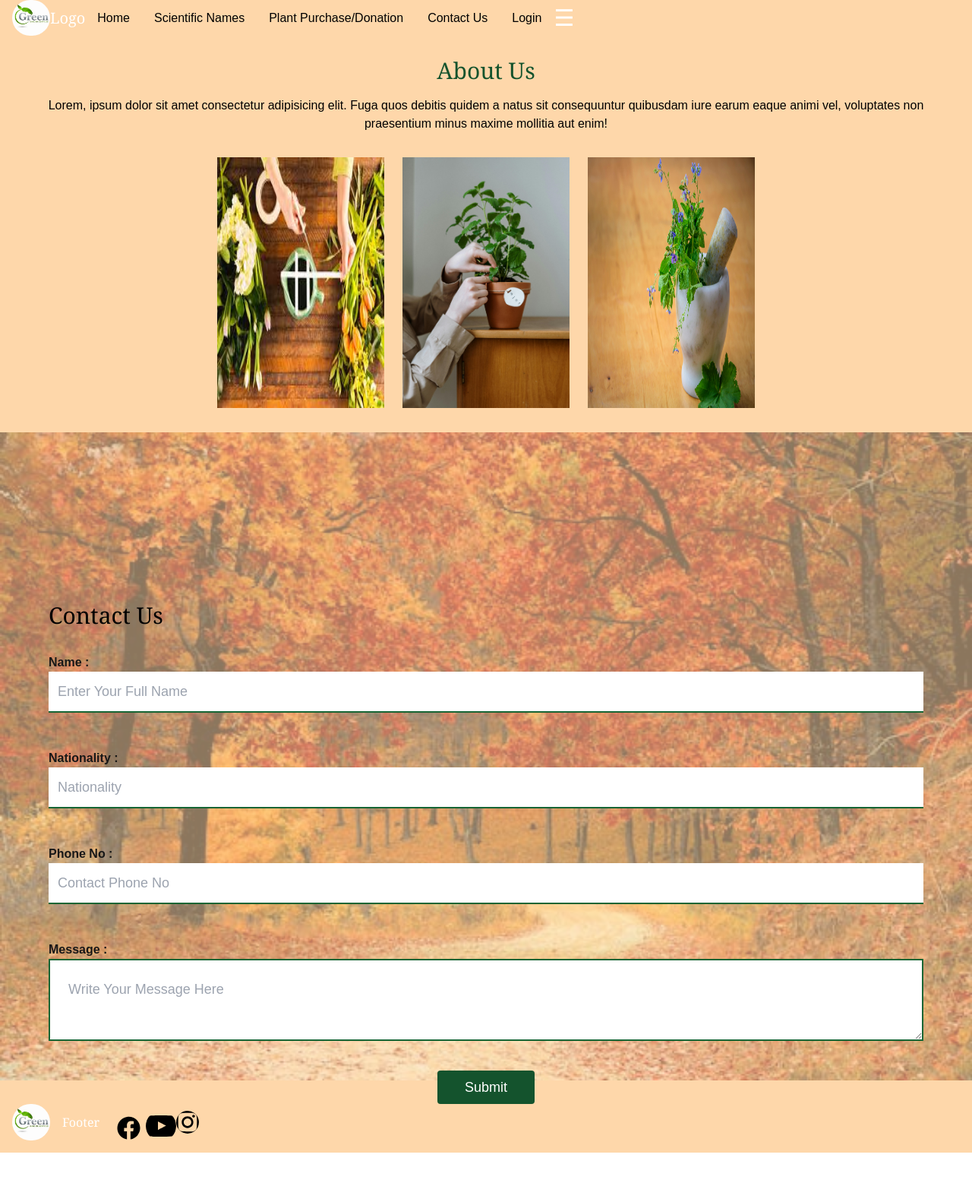
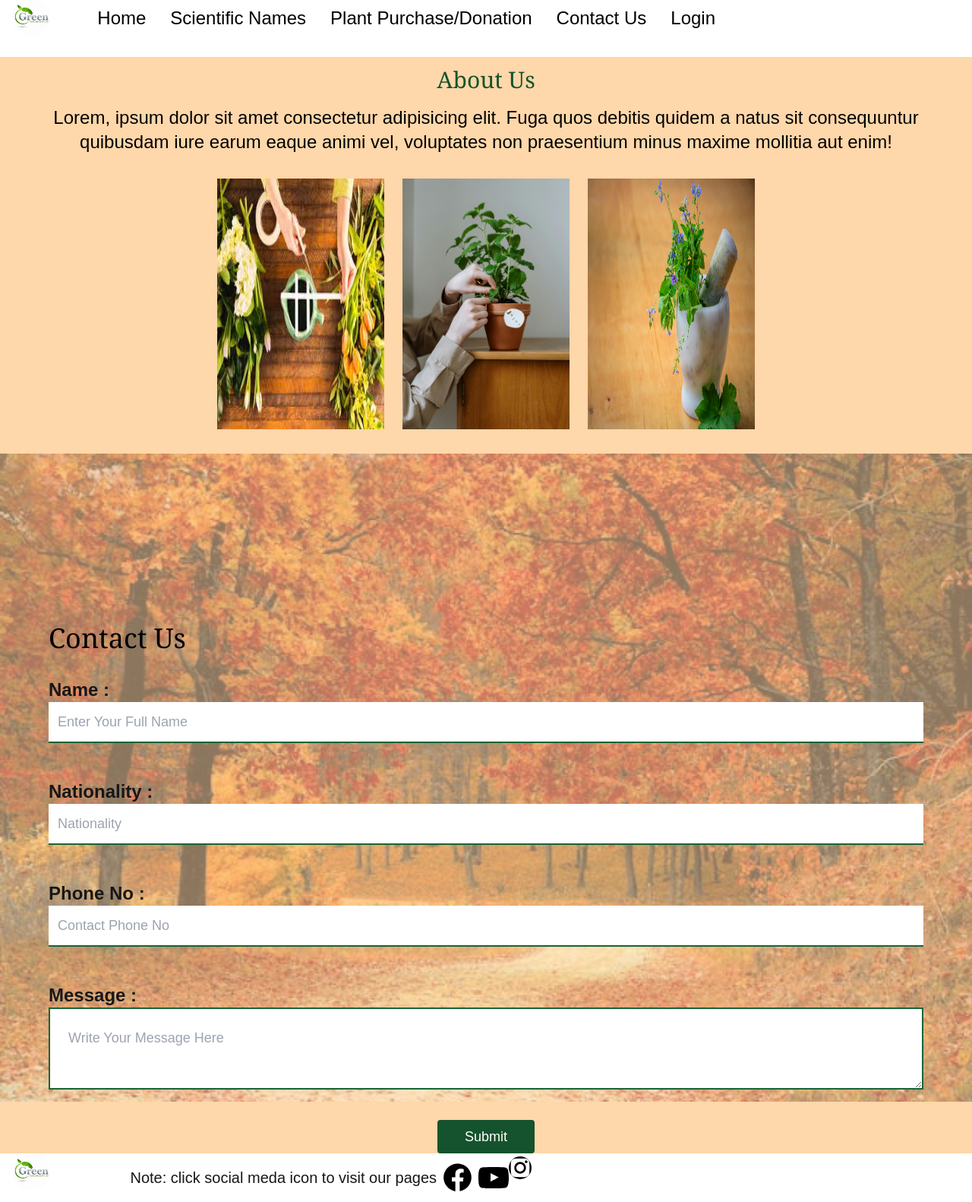
Before and after one commit to atiasultani/nextjs-web2, a Next.js app: page /contact-us in a window 1280 px wide. Shown: the whole page at 76% size. Before the commit the page ends 1517 px from the top, so only its background shows below. Built offline with nearby package versions, Linux system fonts and the light colour scheme.

Commit message:
nextjs-web2

```diff
--- a/src/Components/Footer/page.tsx
+++ b/src/Components/Footer/page.tsx
@@ -4,7 +4,7 @@ import Link from 'next/link'
 
 const Footer = () => {
   return (
-    <div className="w-full bg-yellow-900 py-4">
+    <div className="w-full  bg-green-500 py-4">
       <div className="max-w-screen-xl mx-auto flex flex-col sm:flex-row justify-between items-center px-4">
 
         {/* Logo and Text Section */}
@@ -12,17 +12,23 @@ const Footer = () => {
           <Image src="/images/mainlogo.jpg" alt="footerlogo" height={50} width={50} className="rounded-full" />
           <h1 className="font-serif text-2xl text-white py-2 px-4">Footer</h1>
         </div>
-
+<p className='text-xl ml-[18em]'> Note: click social meda icon to visit our pages</p>
         {/* Social Media Icons */}
-        <div className="flex justify-center space-x-4">
+        <div className="flex justify-center space-x-10">
           <Link href="https://web.facebook.com/?_rdc=1&_rdr#" target="_blank">
-            <Image src="/images/facebook-svg.svg" alt="facebook" height={45} width={45} className="cursor-pointer rounded-full" />
+            <Image src="/images/facebook-svg.svg" alt="facebook"
+            height={55} width={55}
+            className="cursor-pointer rounded-full py-.5" />
           </Link>
           <Link href="https://www.youtube.com/" target="_blank">
-            <Image src="/images/youtube.svg" alt="youtube" height={35} width={40} className="cursor-pointer rounded-full" />
+            <Image src="/images/youtube.svg" alt="youtube"
+            height={35} width={40}
+            className="cursor-pointer rounded-full py-2" />
           </Link>
           <Link href="https://www.instagram.com" target="_blank">
-            <Image src="/images/instagram-svg.svg" alt="instagram" height={30} width={30} className="cursor-pointer rounded-full" />
+            <Image src="/images/instagram-svg.svg" alt="instagram"
+            height={30} width={30}
+            className="cursor-pointer rounded-full py-3" />
           </Link>
         </div>
 
--- a/src/Components/Header/page.tsx
+++ b/src/Components/Header/page.tsx
@@ -4,7 +4,7 @@ import Image from 'next/image'
 
 const Header = () => {
   return (
-    <div className="w-full h-16 bg-yellow-900 flex justify-between items-center px-4 sm:px-6 md:px-8 lg:px-16">
+    <div className="w-full h-16 bg-green-500 flex justify-between items-center px-4 sm:px-6 md:px-8 lg:px-16">
       {/* Logo Section */}
       <div className="flex items-center text-white text-2xl font-serif">
         <Image src="/images/mainlogo.jpg" alt="footerlogo" height={50} width={50} className="rounded-full mr-3" />
@@ -13,19 +13,19 @@ const Header = () => {
 
       {/* Navigation Links */}
       <div className="hidden sm:flex gap-6">
-        <Link href="/" className="px-4 py-2 rounded-2xl text-black hover:bg-green-700 hover:text-white">
+        <Link href="/" className="px-4 py-2 rounded-2xl text-black text-2xl hover:bg-green-700 hover:text-white">
           Home
         </Link>
-        <Link href="/scientific-name" className="px-4 py-2 rounded-2xl text-black hover:bg-green-700 hover:text-white">
+        <Link href="/scientific-name" className="px-4 py-2 rounded-2xl text-2xl text-black hover:bg-green-700 hover:text-white">
           Scientific Names
         </Link>
-        <Link href="/plants-dontion" className="px-4 py-2 rounded-2xl text-black hover:bg-green-700 hover:text-white">
+        <Link href="/plants-dontion" className="px-4 py-2 rounded-2xl text-2xl text-black hover:bg-green-700 hover:text-white">
           Plant Purchase/Donation
         </Link>
-        <Link href="/contact-us" className="px-4 py-2 rounded-2xl text-black hover:bg-green-700 hover:text-white">
+        <Link href="/contact-us" className="px-4 py-2 rounded-2xl text-2xl text-black hover:bg-green-700 hover:text-white">
           Contact Us
         </Link>
-        <Link href="/login" className="px-4 py-2 rounded-2xl text-black hover:bg-green-700 hover:text-white">
+        <Link href="/login" className="px-4 py-2 rounded-2xl text-black text-2xl hover:bg-green-700 hover:text-white">
           Login
         </Link>
       </div>
--- a/src/app/contact-us/page.tsx
+++ b/src/app/contact-us/page.tsx
@@ -1,18 +1,17 @@
 import React from 'react'
 import Image from 'next/image'
-import Header from '@/Components/Header/page'
-import Footer from '@/Components/Footer/page'
 
 export default function contactus() {
   return (
     <div className='w-full h-auto bg-orange-200'>
-      <Header />
 
-      <h1 className='text-3xl text-green-900 font-serif text-center mt-7 mb-4 px-4 md:px-0'>
+
+      <h1 className='text-3xl text-green-900 font-serif
+      text-center mt-7 mb-4 px-4 md:px-0 lg:pt-3 '>
         About Us
       </h1>
 
-      <p className='text-black text-center px-6 md:px-12'>
+      <p className='text-black text-center text-2xl px-6 md:px-12'>
         Lorem, ipsum dolor sit amet consectetur adipisicing elit. Fuga quos debitis
         quidem a natus sit consequuntur quibusdam iure earum eaque animi vel,
         voluptates non praesentium minus maxime mollitia aut enim!
@@ -40,12 +39,13 @@ export default function contactus() {
 
       {/* Contact Form Section */}
       <div className='relative z-10 mt-[-630px] mx-4 md:mx-16'>
-        <h1 className='text-3xl font-serif text-black pb-8 text-center md:text-left'>
+        <h1 className='text-4xl  font-serif text-black pb-8
+        text-center md:text-left'>
           Contact Us
         </h1>
 
         <div className='w-full mx-auto'>
-          <div className='mb-6'>
+          <div className='mb-6 text-2xl'>
             <b>Name :</b>
             <br />
             <input
@@ -58,7 +58,7 @@ export default function contactus() {
             />
           </div>
 
-          <div className='mb-6'>
+          <div className='mb-6 text-2xl'>
             <b>Nationality :</b>
             <br />
             <input
@@ -70,7 +70,7 @@ export default function contactus() {
             />
           </div>
 
-          <div className='mb-6'>
+          <div className='mb-6 text-2xl'>
             <b>Phone No :</b>
             <br />
             <input
@@ -82,7 +82,7 @@ export default function contactus() {
             />
           </div>
 
-          <div className='mb-6'>
+          <div className='mb-6 text-2xl'>
             <b>Message :</b>
             <br />
             <textarea
@@ -96,13 +96,12 @@ export default function contactus() {
           <button
             type='submit'
             className='w-32 bg-green-900 text-white mx-auto block mt-8 px-4 py-2 text-lg rounded hover:bg-green-700 transition duration-200'
-          >
-            Submit
+          > Submit
           </button>
         </div>
       </div>
 
-      <Footer />
+
     </div>
   )
 }
--- a/src/app/layout.tsx
+++ b/src/app/layout.tsx
@@ -1,6 +1,8 @@
 import type { Metadata } from "next";
 import localFont from "next/font/local";
 import "./globals.css";
+import Header from "@/components/Header/page";
+import Footer from "@/components/Footer/page";
 
 const geistSans = localFont({
   src: "./fonts/GeistVF.woff",
@@ -26,11 +28,12 @@ export default function RootLayout({
   return (
     <html lang="en">
        <body
-        className={`${geistSans.variable} ${geistMono.variable} antialiased`}
+
+className={`${geistSans.variable} ${geistMono.variable} antialiased`}
       >
-
+        <Header/>
          {children}
-
+      <Footer/>
       </body>
 
     </html>
--- a/src/app/login/page.tsx
+++ b/src/app/login/page.tsx
@@ -1,11 +1,8 @@
 import React from 'react'
-import Header from '@/Components/Header/page'
-import Footer from '@/Components/Footer/page'
 
 const page = () => {
   return (
     <div className='w-full'>
-      <Header />
 
       <div className='main flex bg-[url(/images/background1.jpg)] bg-cover bg-center w-full h-screen justify-center items-center'>
 
@@ -47,7 +44,6 @@ const page = () => {
         </div>
       </div>
 
-      <Footer />
     </div>
   )
 }
--- a/src/app/page.tsx
+++ b/src/app/page.tsx
@@ -1,12 +1,9 @@
 import React from 'react'
 import Image from 'next/image'
-import Header from '@/Components/Header/page'
-import Footer from '@/Components/Footer/page'
 
 const page = () => {
   return (
     <div className="w-full">
-      <Header />
 
       <div className="grid w-full">
         <Image
@@ -107,7 +104,6 @@ const page = () => {
         </div>
       </div>
 
-      <Footer />
     </div>
   )
 }
--- a/src/app/plants-dontion/page.tsx
+++ b/src/app/plants-dontion/page.tsx
@@ -1,14 +1,12 @@
 import React from 'react'
 import Image from 'next/image'
-import Header from '@/Components/Header/page'
-import Footer from '@/Components/Footer/page'
 
 const page = () => {
   return (
     <div className='w-full'>
-      <Header />
+
       {/* Cart Button */}
-      <button className='cart fixed rounded-full ml-[55rem] mt-24 md:ml-[45rem] lg:ml-[35rem] xl:ml-[30rem]'>
+      <button className='cart fixed rounded-full ml-[55rem] mt-24 md:ml-[45rem] lg:ml-44 xl:ml-[30rem]'>
         <Image src="/images/cart.jpg" alt="YourCart" title='YourCart' width={50} height={50} className='rounded-full'/>
       </button>
 
@@ -18,9 +16,9 @@ const page = () => {
       </h1>
 
       {/* Product Grid Section */}
-      <div className='grid grid-cols-1 sm:grid-cols-2 md:grid-cols-3 lg:grid-cols-3 gap-6 px-4'>
+      <div className='grid grid-cols-1 sm:grid-cols-2 md:grid-cols-3 lg:grid-cols-3 gap-6 lg:gap-40 lg:px-[8em] lg:py-9 px-4'>
         {/* Product 1 */}
-        <div className='flex flex-col border-black border-2 h-[295px] w-full'>
+        <div className='flex flex-col border-black border-2 h-[295px] w-full '>
           <Image src="/images/tropicl flower.jpg" alt="flower" width={200} height={150} className='m-5'/>
           <p className='text-center font-bold'>Price: 60$</p>
           <div className='flex justify-center space-x-2'>
@@ -50,7 +48,7 @@ const page = () => {
         </div>
       </div>
 
-      <div className='grid grid-cols-1 sm:grid-cols-2 md:grid-cols-3 lg:grid-cols-3 gap-6 px-4'>
+      <div className='grid grid-cols-1 sm:grid-cols-2 md:grid-cols-3 lg:grid-cols-3 gap-6 px-4 lg:gap-40 lg:px-[8em] lg:py-9'>
         {/* Product 4 */}
         <div className='flex flex-col border-black border-2 h-[295px] w-full'>
           <Image src="/images/tree2.jpg" alt="plant tree" width={200} height={150} className='m-5 py-1'/>
@@ -82,7 +80,7 @@ const page = () => {
         </div>
       </div>
 
-      <div className='grid grid-cols-1 sm:grid-cols-2 md:grid-cols-3 lg:grid-cols-3 gap-6 px-4'>
+      <div className='grid grid-cols-1 sm:grid-cols-2 md:grid-cols-3 lg:grid-cols-3 gap-6 px-4 lg:gap-40 lg:px-[8em] lg:py-9'>
         {/* Product 7 */}
         <div className='flex flex-col border-black border-2 h-[295px] w-full'>
           <Image src="/images/tree.jpg" alt="tree" width={200} height={150} className='m-5 mb-20'/>
@@ -103,8 +101,6 @@ const page = () => {
           </div>
         </div>
       </div>
-
-      <Footer />
     </div>
   )
 }
--- a/src/app/scientific-name/page.tsx
+++ b/src/app/scientific-name/page.tsx
@@ -1,12 +1,10 @@
-import React from 'react'
-import Image from 'next/image'
-import Header from '@/Components/Header/page'
-import Footer from '@/Components/Footer/page'
+import React from 'react';
+import Image from 'next/image';
 
 const page = () => {
   return (
     <div className="w-full h-auto">
-      <Header />
+
       <div className="bg-black flex-col">
 
         {/* First Section */}
@@ -75,8 +73,9 @@ const page = () => {
         </section>
 
       </div>
-      <Footer />
+
     </div>
+
   )
 }
 
```
Also changed, not shown: 1 other file (tests, documents, lock files or other folders).
